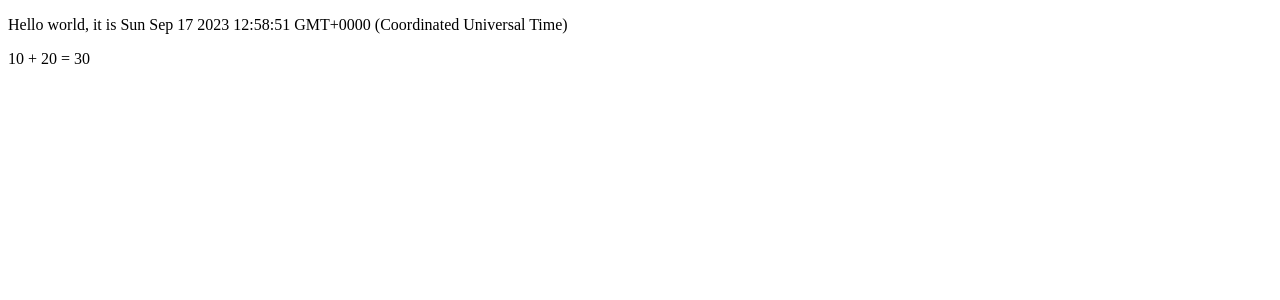
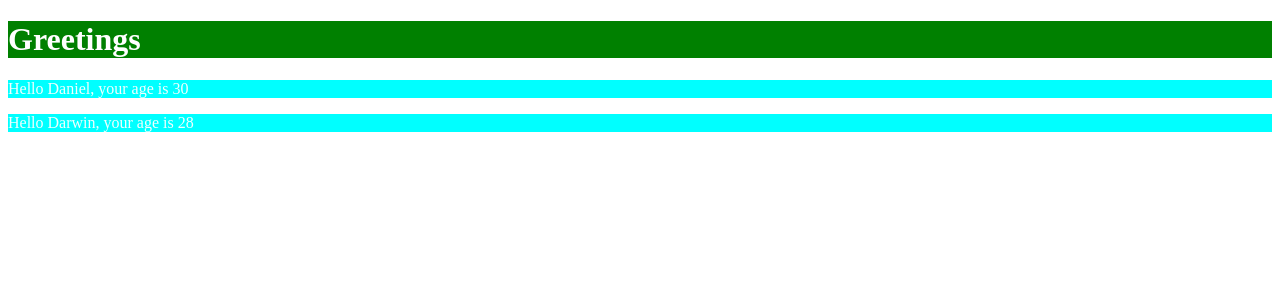
Before and after one commit to danielrobinson92/react-project, a React (Vite) app: page / in a window 1280 px wide. Shown: the top 300 px of the page. Built offline with nearby package versions, Linux system fonts and the light colour scheme.

Commit message:
added inline & external css

```diff
--- /dev/null
+++ b/src/App.css
@@ -0,0 +1,5 @@
+p{
+    color: azure;
+    background-color: aqua;
+
+}
--- a/src/App.jsx
+++ b/src/App.jsx
@@ -1,20 +1,27 @@
-// First component program
-// Javascript program
-// for now it does not receive any arguments
+import './App.css';
+
+const Hello = (props)=>{
+  console.log(props);
+  return(
+    <div>
+      <p>Hello {props.name}, your age is {props.age}</p>
+    </div>
+  )
+}
+
 const App = ()=>{
-  const now = new Date();
-  const a = 10;
-  const b = 20;
 
-  console.log(a+b);
-  //  it can also execute or contain js code
-  // console.log("Hello from component app")
+  let inlineStyle = {
+    color:'white',
+    background:'red'
+  }
 
   // Returns HTML
   return (
   <div>
-    <p>Hello world, it is {now.toString()}</p>
-    <p> {a} + {b} = {a+b}</p>
+    <h1 style={{color:"white", background:"green"}}> Greetings</h1>
+    <Hello style={inlineStyle}name ="Daniel" age ="30" />
+    <Hello name ="Darwin" age ="28" />
   </div>
 )
 }
```
